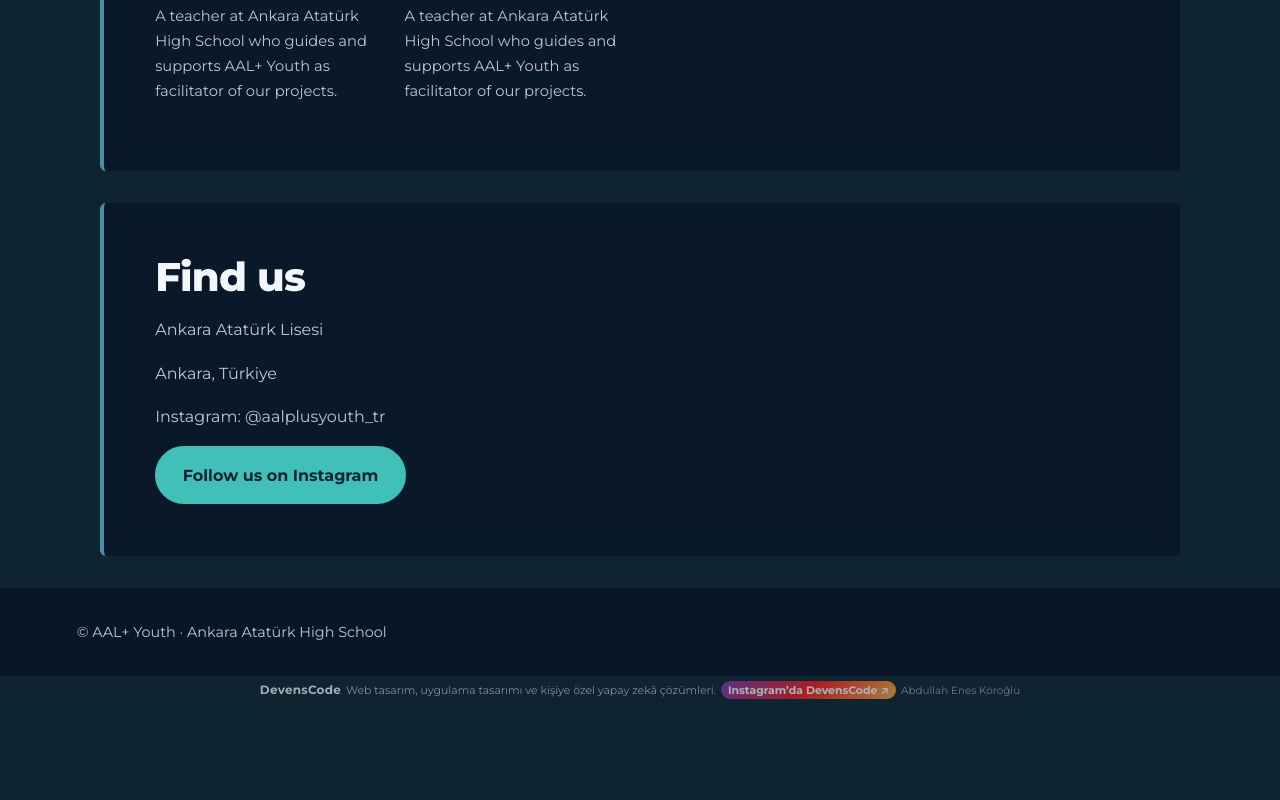
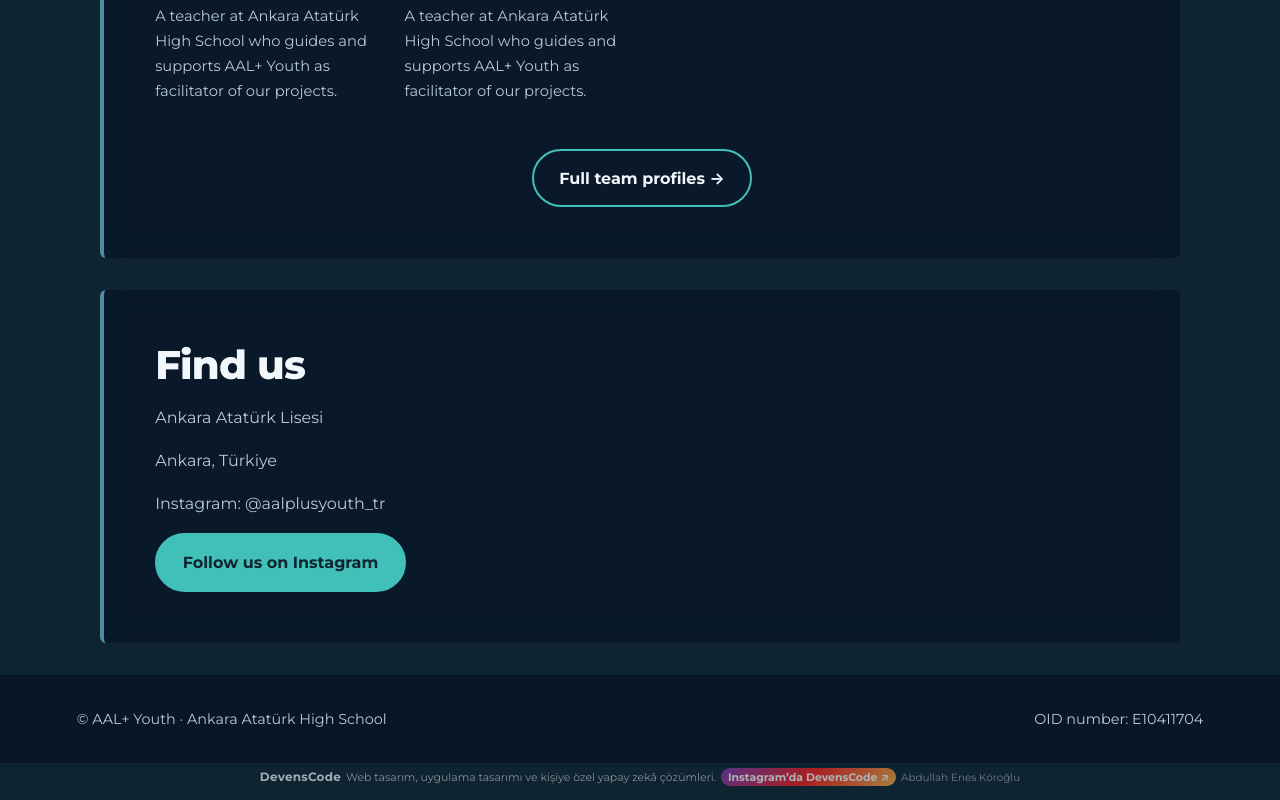
Before and after one commit to abdullahkoroglu1307-maker/aalplusyouth, a plain HTML site: page index.html in a window 1280 px wide. Shown: the part 4499-5299 px from the top of the page. Before the commit the page ends 5211 px from the top, so only its background shows below. Drawn offline with Linux system fonts and the light colour scheme.

Commit message:
Meet the team bölümüne üyeler sayfası linki eklendi

```diff
--- a/index.html
+++ b/index.html
@@ -34,6 +34,7 @@ h1 span{display:block}
 .btn{display:inline-block;padding:.85rem 1.6rem;border-radius:999px;font-weight:700;text-decoration:none;border:2px solid var(--sun)}
 .btn.main{background:var(--sun);color:var(--ink)}
 .btn.alt{color:var(--text)}
+.team-more{text-align:center;margin-top:1.8rem}
 .btn:hover{background:var(--text);border-color:var(--text);color:var(--ink)}
 section.panel{margin:0 auto 2rem;max-width:1080px;width:calc(100% - 2rem);padding:clamp(1.5rem,4vw,3.5rem);background:var(--panel);-webkit-backdrop-filter:blur(12px);backdrop-filter:blur(12px);border-radius:6px;border-left:4px solid var(--blue)}
 h2{margin:0 0 1rem;font-weight:800;font-size:clamp(1.7rem,3.6vw,2.5rem);line-height:1.15;letter-spacing:-.02em}
@@ -56,12 +57,6 @@ section p.big{font-size:1.15rem;color:var(--text)}
 .pull{margin:2rem 0 0;padding-left:1.2rem;border-left:4px solid var(--sun);font-size:clamp(1.15rem,2.4vw,1.5rem);font-weight:700;line-height:1.4;color:var(--text)}
 footer{padding:2rem clamp(1rem,6vw,5rem) calc(2rem + env(safe-area-inset-bottom,0px));background:rgba(8,22,40,.92);color:var(--muted);font-size:.9rem;display:flex;flex-wrap:wrap;justify-content:space-between;gap:.5rem 2rem}
 footer a{color:var(--text)}
-.ad-footer{margin:4px auto 12px;padding:0;text-align:center;font-size:.68rem;opacity:.65}
-.ad-footer .brand{display:inline;font-weight:700;font-size:.75rem;letter-spacing:.02em}
-.ad-footer p{display:inline;margin:0 5px;opacity:.8}
-.ad-footer .ig-btn{display:inline;padding:2px 7px;border-radius:10px;background:linear-gradient(135deg,#833ab4,#fd1d1d,#fcb045);color:#fff;text-decoration:none;font-size:.68rem;font-weight:700}
-.ad-footer .ig-btn:hover{opacity:.85}
-.ad-footer .credit{display:inline;margin-left:5px;font-size:.65rem;opacity:.65}
 @media (prefers-reduced-motion:reduce){html{scroll-behavior:auto}}
 @keyframes rise{from{opacity:0;transform:translateY(48px)}to{opacity:1;transform:none}}
 .js .hero .where,.js .hero h1 span,.js .hero .lead,.js .hero .btns{opacity:0;animation:rise .9s cubic-bezier(.2,.7,.2,1) forwards;animation-delay:calc(var(--i) * .12s + .1s)}
@@ -69,6 +64,12 @@ footer a{color:var(--text)}
 .js .chips li.rv{transform:translateY(14px) scale(.92)}
 .js .rv.in{opacity:1;transform:none}
 @media (prefers-reduced-motion:reduce){.js .rv,.js .hero .where,.js .hero h1 span,.js .hero .lead,.js .hero .btns{opacity:1;transform:none;transition:none;animation:none}}
+.ad-footer{margin:4px auto 12px;padding:0;text-align:center;font-size:.68rem;opacity:.65}
+.ad-footer .brand{display:inline;font-weight:700;font-size:.75rem;letter-spacing:.02em}
+.ad-footer p{display:inline;margin:0 5px;opacity:.8}
+.ad-footer .ig-btn{display:inline;padding:2px 7px;border-radius:10px;background:linear-gradient(135deg,#833ab4,#fd1d1d,#fcb045);color:#fff;text-decoration:none;font-size:.68rem;font-weight:700}
+.ad-footer .ig-btn:hover{opacity:.85}
+.ad-footer .credit{display:inline;margin-left:5px;font-size:.65rem;opacity:.65}
 </style>
 </head>
 <body>
@@ -165,6 +166,7 @@ footer a{color:var(--text)}
       <p>A teacher at Ankara Atatürk High School who guides and supports AAL+ Youth as facilitator of our projects.</p>
     </article>
   </div>
+  <div class="team-more"><a class="btn alt" href="https://abdullahkoroglu1307-maker.github.io/aalplusyouthmembers/">Full team profiles →</a></div>
 </section>
 
 <section class="panel" id="contact">
@@ -176,7 +178,7 @@ footer a{color:var(--text)}
 </section>
 </main>
 
-<footer><span>© AAL+ Youth · Ankara Atatürk High School</span></footer>
+<footer><span>© AAL+ Youth · Ankara Atatürk High School</span><span>OID number: E10411704</span></footer>
 <div class="ad-footer"><div class="brand">DevensCode</div><p>Web tasarım, uygulama tasarımı ve kişiye özel yapay zekâ çözümleri.</p><a class="ig-btn" href="https://www.instagram.com/devenscode/" target="_blank" rel="noopener noreferrer">Instagram’da DevensCode ↗</a><div class="credit">Abdullah Enes Köroğlu</div></div>
 <script>
 (function(){
```
